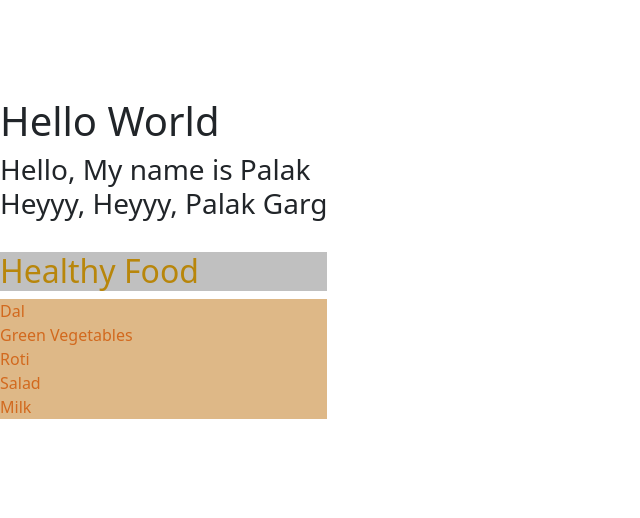
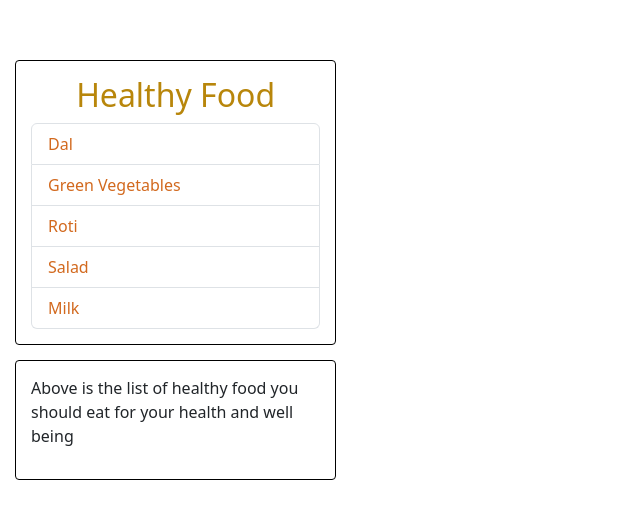
Before and after one commit to palakgarg0401/Learning_React, a React (Vite) app in the folder first-react-app/: page / in a window 1280 px wide. Shown: the part 130-648 px from the top of the page, without its empty margins (0-640 px from the left). Built offline with nearby package versions, Linux system fonts and the light colour scheme.

Commit message:
passing children

```diff
--- a/first-react-app/src/App.css
+++ b/first-react-app/src/App.css
@@ -1,4 +1,4 @@
 .food-heading {
-  background-color: silver;
+  text-align: center;
   color: darkgoldenrod;
 }
--- a/first-react-app/src/App.jsx
+++ b/first-react-app/src/App.jsx
@@ -1,31 +1,25 @@
-import Hello from './Hello.jsx';
-//import Button from './Button.jsx'
-// import Random from './Random.jsx';
 import ErrorMessage from './components/ErrorMessage.jsx';
 import FoodItems from './components/FoodItems.jsx';
 import "bootstrap/dist/css/bootstrap.min.css";
 import "./App.css";
+import Container from './components/Container.jsx';
 
 function App() {  //functional component
 
-    let foodItems = ['Dal', 'Green Vegetables', 'Roti', 'Salad', 'Milk'];
+  let foodItems = ['Dal', 'Green Vegetables', 'Roti', 'Salad', 'Milk'];
 
-    return <>
-    <h1>Hello World</h1>
-    <Hello></Hello>
-    <br />
-
-    {/* Map Mathod */}
+  return ( <>
+  <Container>
     <h2 className='food-heading'>Healthy Food</h2>
     <ErrorMessage items = {foodItems}></ErrorMessage>
     <FoodItems items = {foodItems}></FoodItems>
-    <br />
+  </Container>
 
-    {/* <Button></Button>
-    <Random></Random>
-    <Random></Random>
-    <Random></Random> */}
+  <Container>
+    <p>Above is the list of healthy food you should eat for your health and well being</p>
+  </Container>
   </>
+  );
 }
 
 export default App;
--- /dev/null
+++ b/first-react-app/src/components/Container.jsx
@@ -0,0 +1,7 @@
+import styles from "./Container.module.css";
+
+const Container = ({children}) => {
+    return <div className={styles["container-box"]}>{children}</div>
+};
+
+export default Container;
--- /dev/null
+++ b/first-react-app/src/components/Container.module.css
@@ -0,0 +1,8 @@
+.container-box {
+    border: 1px solid black;
+    margin: 15px;
+    width: 50%;
+    border-radius: 4px;
+    min-width: 300px;
+    padding: 15px;
+}
--- a/first-react-app/src/components/Item.jsx
+++ b/first-react-app/src/components/Item.jsx
@@ -2,7 +2,7 @@
 
 const Item = ({ foodItem }) => {
     return(
-        <li className = {`${styles['kg-item']} list-group-items`}>
+        <li className = {`${styles['kg-item']} list-group-item`}>
             <span className = {styles['kg-span']}>{foodItem}</span>
         </li>
     );
```
